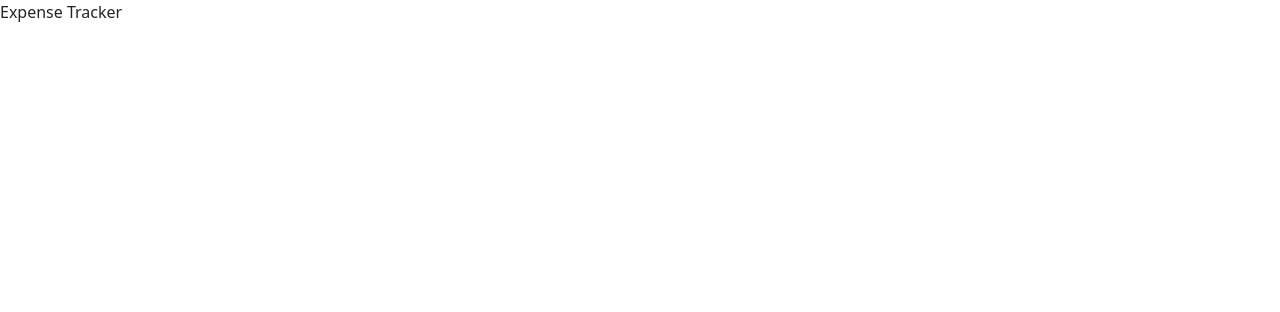
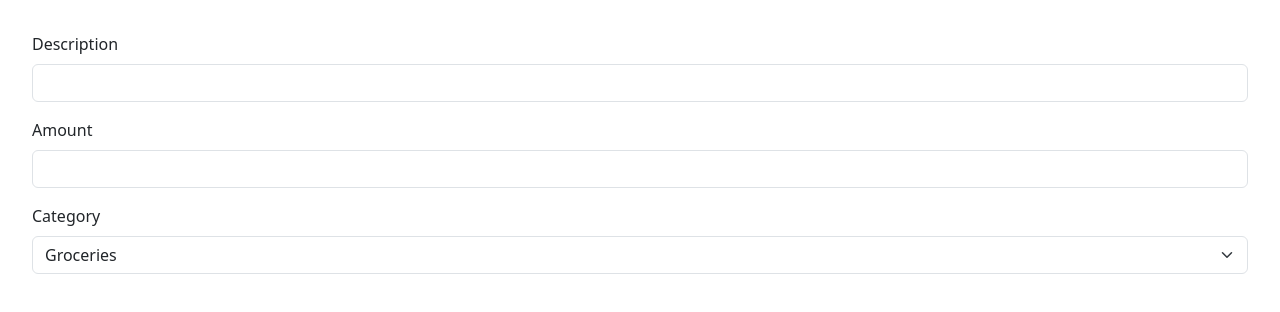
Before and after one commit to piyushpanchal114/expense-tracker, a React (Vite) app: page / in a window 1280 px wide. Shown: the top 312 px of the page. Built offline with nearby package versions, Linux system fonts and the light colour scheme.

Commit message:
form created

```diff
--- a/src/App.css
+++ b/src/App.css
@@ -0,0 +1,3 @@
+body{
+    padding: 2rem;
+}
--- a/src/App.tsx
+++ b/src/App.tsx
@@ -1,7 +1,54 @@
+import { useForm } from "react-hook-form";
 import "./App.css";
 
+enum CategoryEnum {
+  groceries = "Groceries",
+  utilities = "Utilities",
+  entertainment = "Entertainment",
+}
+
+interface FormInput {
+  description: String;
+  amount: Number;
+  category: CategoryEnum;
+}
+
 function App() {
-  return <>Expense Tracker</>;
+  const { register, handleSubmit } = useForm<FormInput>();
+  return (
+    <>
+      <form action="">
+        <div className="mb-3">
+          <label className="form-label" htmlFor="">
+            Description
+          </label>
+          <input className="form-control" id="" {...register("description")} />
+        </div>
+
+        <div className="mb-3">
+          <label className="form-label" htmlFor="">
+            Amount
+          </label>
+          <input
+            className="form-control"
+            type="number"
+            id=""
+            {...register("amount")}
+          />
+        </div>
+        <div className="mb-3">
+          <label className="form-label" htmlFor="">
+            Category
+          </label>
+          <select className="form-select" {...register("category")}>
+            <option value="groceries">Groceries</option>
+            <option value="utilities">Utilities</option>
+            <option value="entertainment">Entertainment</option>
+          </select>
+        </div>
+      </form>
+    </>
+  );
 }
 
 export default App;
--- /dev/null
+++ b/src/components/Form.tsx
@@ -0,0 +1,5 @@
+const Form = () => {
+  return <div>Form</div>;
+};
+
+export default Form;
```
Also changed, not shown: src/components/Input.tsx (added, +18 -0 lines).
